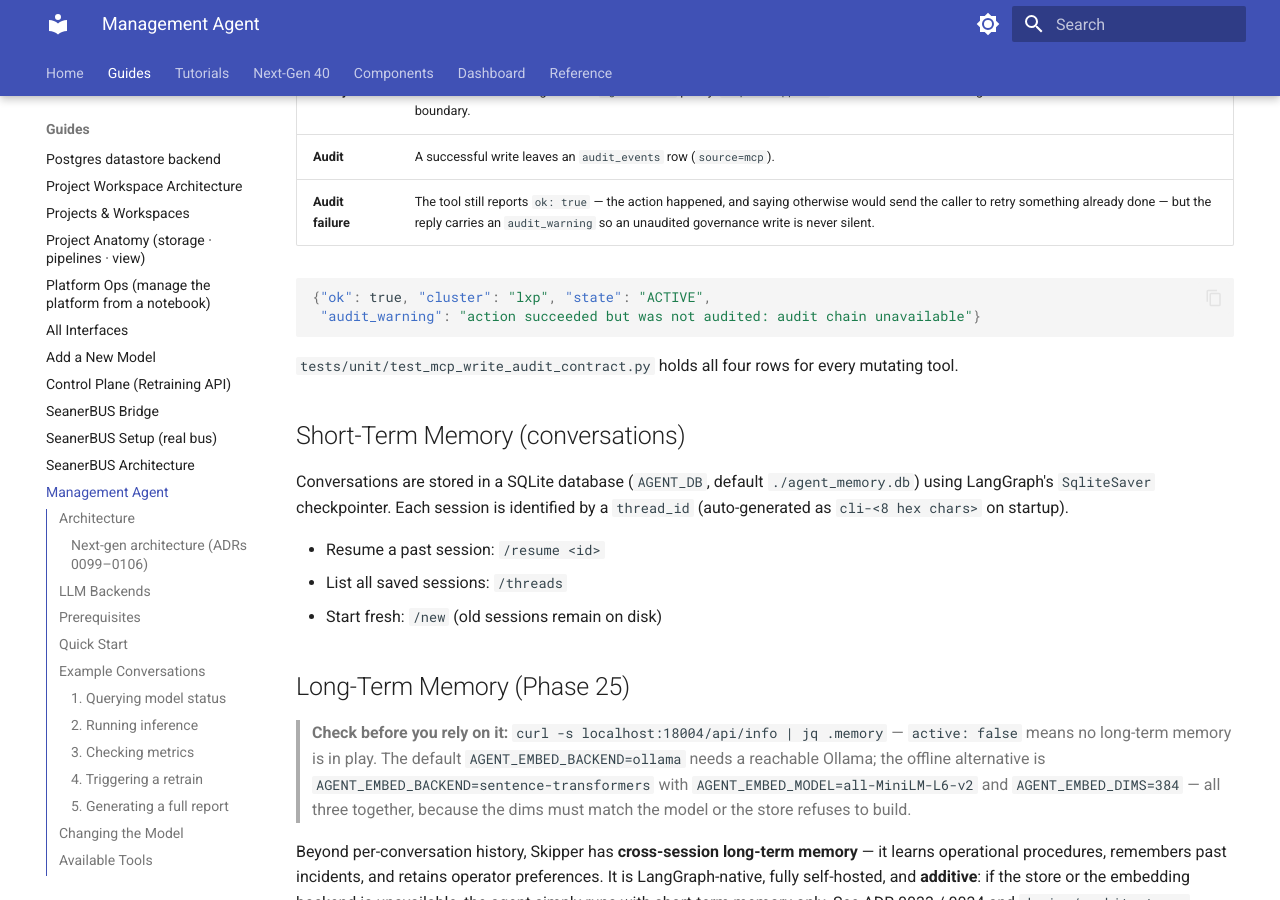
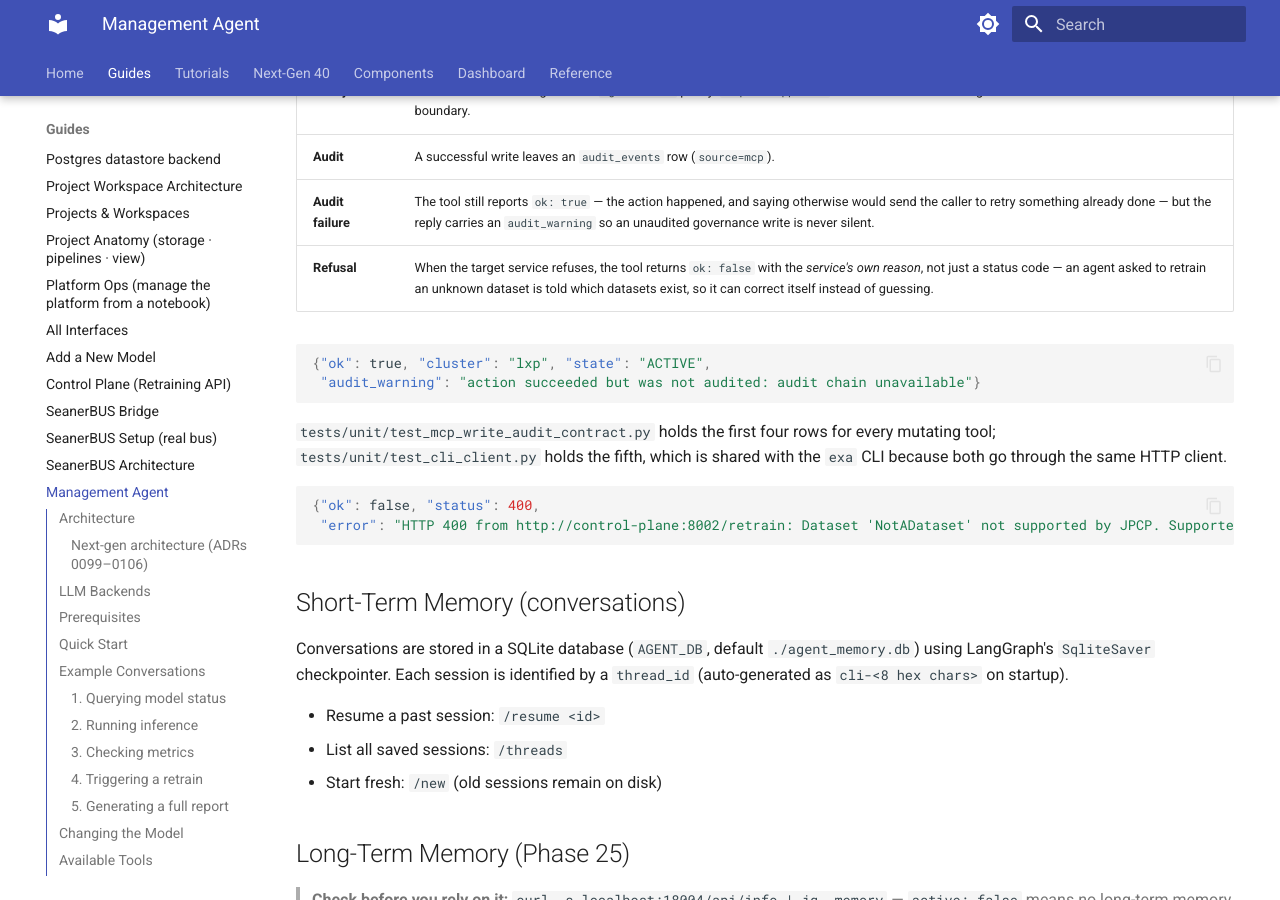
Before and after one commit to MSKazemi/ExaMLOps, an MkDocs documentation site: the page built from docs/guides/agent.md, in a window 1280 px wide and 900 px high, scrolled down 10181 px. Built offline with MkDocs 1.6.1 and Material for MkDocs 9.7.7, drawn with Linux system fonts in a browser that asks for light colours.

Commit message:
fix(cli): the server explained the refusal and the client threw it away
Closing the last row of the agent control-plane audit: stand the whole
chain up (real control plane, real token, real registry validation, real
gateway, Prefect stubbed) and `trigger_retrain` reaches it and returns a
flow-run id with an audit row. A *refused* call did not fare as well.

`POST /retrain` answers an unknown dataset with

  {"detail": "Dataset 'NotADataset' not supported by JPCP.
              Supported: ['PM100Dataset', 'FDataDataset']"}

and the caller received `HTTP 400 from <url>`. `_raise_http` reads the
error body but uses it only for 409, 422 and 5xx; every other code falls
through to the bare form. 400 is the one that matters, because it is how
the control plane names the valid models and datasets - the exact
information needed to retry. An agent handed a status code cannot correct
itself, and the operator reading its answer gets a number, not a reason.
`exa retrain` goes through the same client, so both were affected.

The fallback now prefers the server's detail and keeps the code in the
message; an unparseable body still gets the old text. Four guards in
tests/unit/test_cli_client.py, two proved red. Agent guide gains a fifth
row to the mutating-tool contract.

2430 passed, 1 skipped.

````diff
--- a/docs/guides/agent.md
+++ b/docs/guides/agent.md
@@ -352,13 +352,21 @@
 | **Policy** | Each call is checked against the `agent_write` policy. `require_approval` counts as *denied* for an agent: there is no human at the tool-call boundary. |
 | **Audit** | A successful write leaves an `audit_events` row (`source=mcp`). |
 | **Audit failure** | The tool still reports `ok: true` — the action happened, and saying otherwise would send the caller to retry something already done — but the reply carries an `audit_warning` so an unaudited governance write is never silent. |
+| **Refusal** | When the target service refuses, the tool returns `ok: false` with the *service's own reason*, not just a status code — an agent asked to retrain an unknown dataset is told which datasets exist, so it can correct itself instead of guessing. |
 
 ```json
 {"ok": true, "cluster": "lxp", "state": "ACTIVE",
  "audit_warning": "action succeeded but was not audited: audit chain unavailable"}
 ```
 
-`tests/unit/test_mcp_write_audit_contract.py` holds all four rows for every mutating tool.
+`tests/unit/test_mcp_write_audit_contract.py` holds the first four rows for every mutating
+tool; `tests/unit/test_cli_client.py` holds the fifth, which is shared with the `exa` CLI
+because both go through the same HTTP client.
+
+```json
+{"ok": false, "status": 400,
+ "error": "HTTP 400 from http://control-plane:8002/retrain: Dataset 'NotADataset' not supported by JPCP. Supported: ['PM100Dataset', 'FDataDataset']"}
+```
 
 
 ## Short-Term Memory (conversations)
````
Also changed, not shown: CHANGELOG.md (+9 -11 lines), 2 other files.
